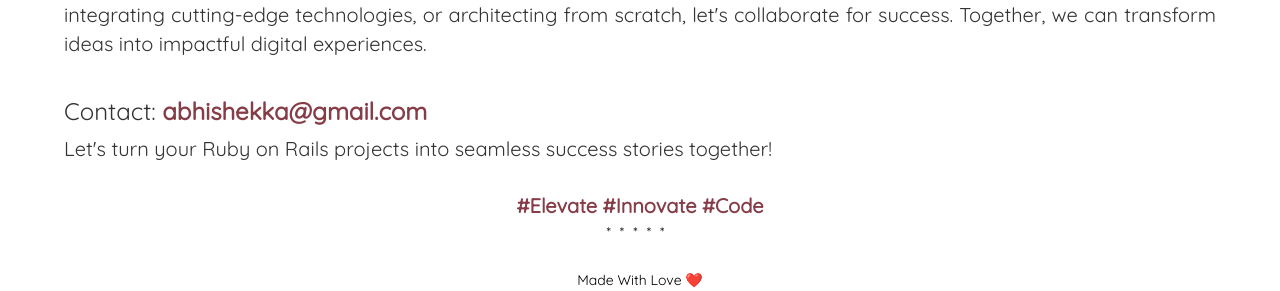
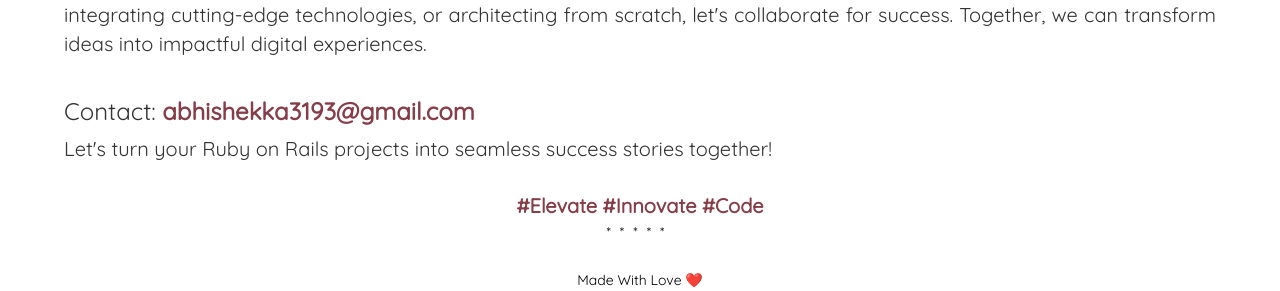
Before and after one commit to abhikanojia/abhikanojia.github.io, a Jekyll site: the page built from author/index.md, in a window 1280 px wide. Shown: the part 1363-1654 px from the top of the page. Built offline with Jekyll 4.4.1, drawn with Linux system fonts in a browser that asks for light colours.

Commit message:
Update index

```diff
--- a/author/index.md
+++ b/author/index.md
@@ -37,7 +37,7 @@
 	</div>
 	<br/>
 	<div class='justify para'>
-		<h3>Contact: <strong>abhishekka@gmail.com</strong></h3>
+		<h3>Contact: <strong>abhishekka3193@gmail.com</strong></h3>
 		<div>Let's turn your Ruby on Rails projects into seamless success stories together!</div>
 		<br/>
 		<div class='text-center'>
```
